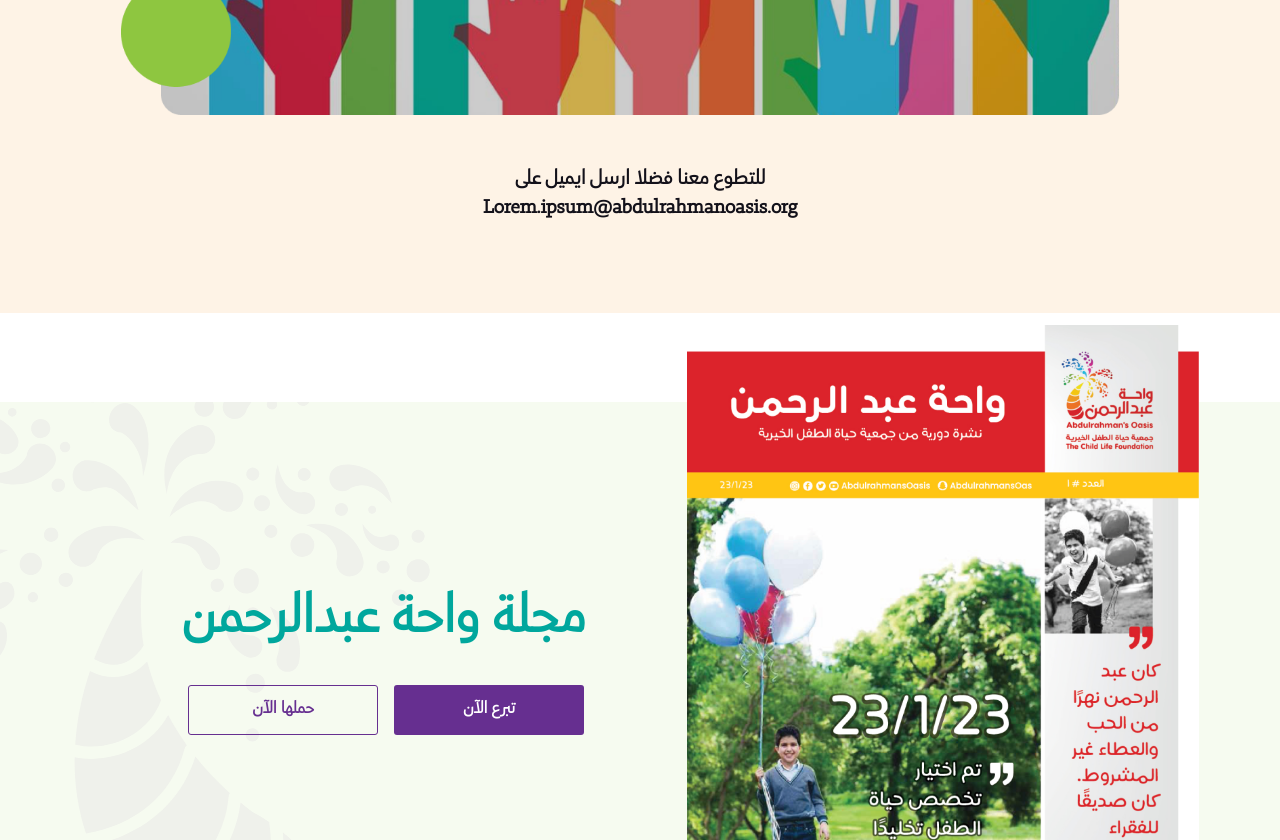
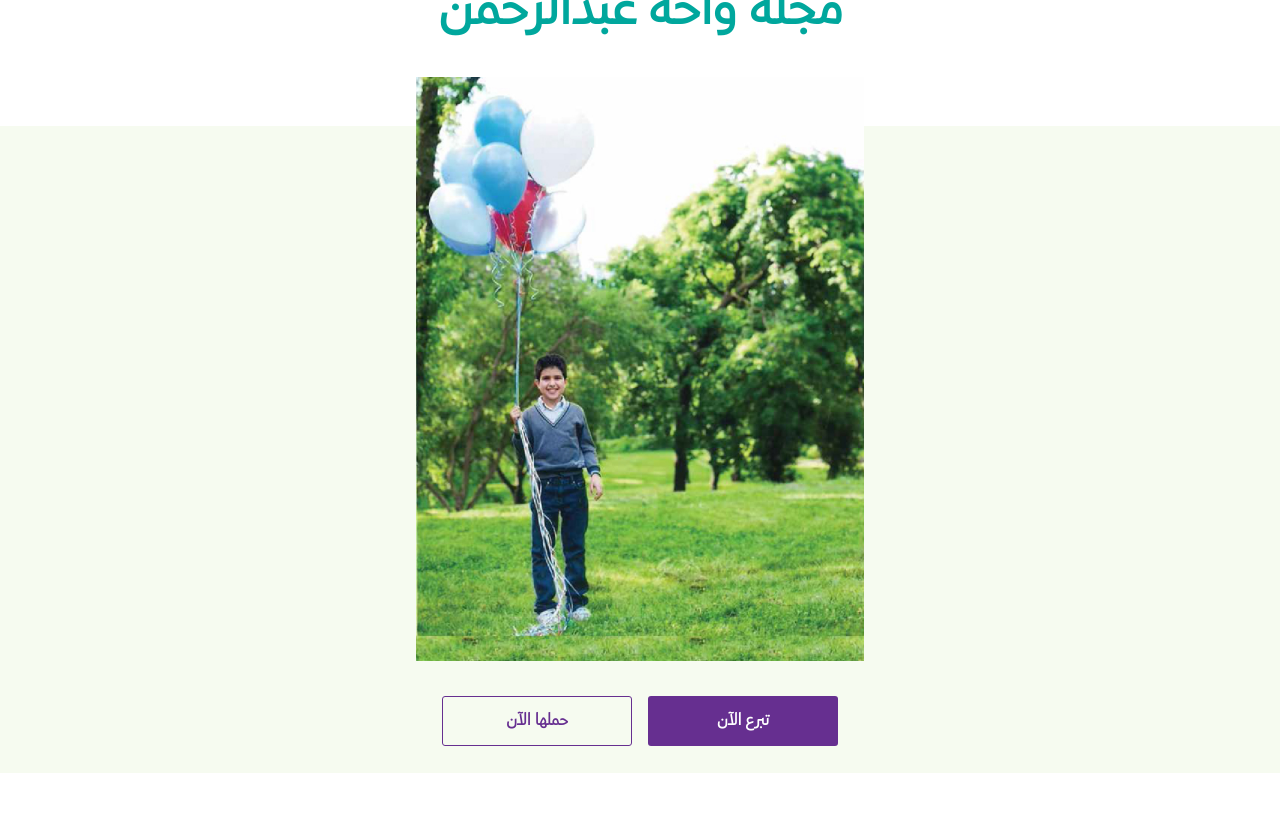
Before and after one commit to alqabbanikhaled/abdulrahmansOasis, a Next.js app in the folder Frontend/: page / in a window 1280 px wide. Shown: the part 1960-2800 px from the top of the page. Built offline with nearby package versions, Linux system fonts and the light colour scheme; a web font is replaced by a local one.

Commit message:
home volunteer & publication redesign

```diff
--- a/Frontend/src/components/home/Publication/Publication.js
+++ b/Frontend/src/components/home/Publication/Publication.js
@@ -8,7 +8,8 @@
 
 const Publication = () => {
   return (
-    <section className={cn(styles.section, "space-Y")}>
+    <>
+      {/* <section className={cn(styles.section, "space-Y")}>
         <div className={cn(styles.publicationImg)}>
           <img src="/publication.png" alt="publication" />
         </div>
@@ -25,7 +26,26 @@
             </div>
           </div>
         </div>
+      </section> */}
+      <section className={cn(styles.section, "space-Y")}>
+        <div className={cn(styles.container, "text-center")}>
+          <h1 className="color-green mb-2 space-X">مجلة واحة عبدالرحمن </h1>
+          <div className={cn(styles.imgButtonsCont, "bg-3")}>
+            <div className={cn(styles.publicationImg, "space-X pb-3")}>
+              <img src="/publication.jpg" alt="publication" />
+            </div>
+            <div className={cn(styles.buttons, "space-X pb-3")}>
+              <Button className="purple-bg color-white">تبرع الآن</Button>
+              <a href={"./AbdulrahmansOasis_Publication_1.pdf"} download>
+                <OutlinedButton className="color-purple border-purple">
+                  حملها الآن
+                </OutlinedButton>
+              </a>
+            </div>
+          </div>
+        </div>
       </section>
+    </>
   );
 };
 
--- a/Frontend/src/components/home/Publication/Publication.module.scss
+++ b/Frontend/src/components/home/Publication/Publication.module.scss
@@ -1,70 +1,104 @@
 @import "../../../styles/abstracts";
+// .section {
+//   position: relative;
+//   .publicationImg {
+//     position: absolute;
+//     top: 0;
+//     width: 40%;
+//     right: 6.3vw;
+//     height: 100%;
+//     img {
+//       width: 100%;
+//       height: 100%;
+//       object-fit: contain;
+//     }
+//   }
+//   .container {
+//     min-height: 40vw;
+//     display: flex;
+//     justify-content: flex-end;
+//     align-items: center;
+//     background-image: url("../../../assets/images/publication_bg_1.svg");
+//     background-size: contain;
+//     background-repeat: no-repeat;
+//     background-position: left center;
+
+//     .publicationText {
+//       width: 45%;
+
+//       .buttons {
+//         display: flex;
+//         gap: 16px;
+//       }
+//     }
+//   }
+
+//   @include medium-screen {
+//     margin-top: 18vw;
+//     min-height: 70vh;
+//     display: flex;
+//     flex-direction: column-reverse;
+//     background-image: url("../../../assets/images/publication_bg_1.svg");
+//     background-size: contain;
+//     background-repeat: no-repeat;
+//     background-position: left top;
+//     background-color: var(--bg-3);
+//     .publicationImg {
+//       position: static;
+//       // top: 30%;
+//       width: 100%;
+//       height: 100%;
+//       padding-inline: 6.3vw;
+//       img {
+//         object-fit: contain;
+//       }
+//     }
+//     .container {
+//       justify-content: center;
+//       align-items: flex-start;
+//       background: none;
+
+//       .publicationText {
+//         width: fit-content;
+//         text-align: center;
+//         .buttons {
+//           justify-content: center;
+//         }
+//       }
+//     }
+//   }
+// }
+
 .section {
-  position: relative;
-  .publicationImg {
-    position: absolute;
-    top: 0;
-    width: 40%;
-    right: 6.3vw;
-    height: 100%;
-    img {
+  h1 {
+  }
+  .imgButtonsCont {
+    background-clip: content-box;
+    padding-top: 3.8vw;
+    .publicationImg {
       width: 100%;
-      height: 100%;
-      object-fit: contain;
-    }
-  }
-  .container {
-    min-height: 40vw;
-    display: flex;
-    justify-content: flex-end;
-    align-items: center;
-    background-image: url("../../../assets/images/publication_bg_1.svg");
-    background-size: contain;
-    background-repeat: no-repeat;
-    background-position: left center;
+      img {
+        margin-top: -3.8vw;
+        width: 40%;
+        height: 100%;
+        object-fit: contain;
 
-    .publicationText {
-      width: 45%;
+        @include extra-large-screen {
+          width: 60%;
+        }
 
-      .buttons {
-        display: flex;
-        gap: 16px;
-      }
-    }
-  }
-
-  @include medium-screen {
-    margin-top: 18vw;
-    min-height: 70vh;
-    display: flex;
-    flex-direction: column-reverse;
-    background-image: url("../../../assets/images/publication_bg_1.svg");
-    background-size: contain;
-    background-repeat: no-repeat;
-    background-position: left top;
-    background-color: var(--bg-3);
-    .publicationImg {
-      position: static;
-      // top: 30%;
-      width: 100%;
-      height: 100%;
-      padding-inline: 6.3vw;
-      img {
-        object-fit: contain;
-      }
-    }
-    .container {
-      justify-content: center;
-      align-items: flex-start;
-      background: none;
-
-      .publicationText {
-        width: fit-content;
-        text-align: center;
-        .buttons {
-          justify-content: center;
+        @include large-screen {
+          width: 80%;
+        }
+        @include small-screen {
+          width: 100%;
         }
       }
     }
+    .buttons {
+      justify-content: center;
+      display: flex;
+      gap: 16px;
+    }
   }
 }
--- a/Frontend/src/components/home/Volunteer/Volunteer.js
+++ b/Frontend/src/components/home/Volunteer/Volunteer.js
@@ -4,16 +4,20 @@
 
 const Volunteer = () => {
   return (
-    <section className={cn(styles.section, "space-X space-Y bg-2")}>
+    <section className={cn(styles.section, "space-Y")}>
       <div className={cn(styles.container)}>
-        <h2 className="color-orange mb-2">خير الناس أنفعهم للناس</h2>
-        <div className={styles.VolunteerImg}>
-          <img src="/volunteer.png" alt="" />
+        <h1 className="color-blue mb-2 text-center space-X">
+          ”خير الناس أنفعهم للناس“
+        </h1>
+        <div className={styles.volunteerImg}>
+          <img src="/volunteer.jpg" alt="" />
         </div>
-        <p className="paragraph4-size text-center font-weight-medium color-black mt-4">
-          للتطوع معنا فضلا ارسل ايميل على <br />
-          Lorem.ipsum@abdulrahmanoasis.org
-        </p>
+        <div className={cn(styles.volunteerText, "space-X")}>
+          <p className="paragraph4-size text-center font-weight-medium color-blue mt-4">
+            للتطوع معنا فضلا ارسل ايميل على <br />
+            volunteers@abdulrahmanoasis.org
+          </p>
+        </div>
       </div>
     </section>
   );
--- a/Frontend/src/components/home/Volunteer/Volunteer.module.scss
+++ b/Frontend/src/components/home/Volunteer/Volunteer.module.scss
@@ -1,11 +1,14 @@
 .section {
+  // height: 100vh;
   .container {
-    display: flex;
+    // display: flex;
     flex-direction: column;
     align-items: center;
 
-    .VolunteerImg {
+    .volunteerImg {
       width: 100%;
+      // height: 60vh;
+      height: fit-content;
       img {
         width: 100%;
         height: 100%;
--- a/Frontend/src/pages/index.js
+++ b/Frontend/src/pages/index.js
@@ -46,9 +46,9 @@
       <Header />
       <main id="main">
         <Who />
-        <Donate />
         <Volunteer />
         <Publication />
+        <Donate />
         <Calender />
       </main>
       <Footer />
--- a/Frontend/src/styles/globals.scss
+++ b/Frontend/src/styles/globals.scss
@@ -27,6 +27,7 @@
   --orange-light: #fef3e6;
   --yellow: #ffc612;
   --pink: #ee2d7b;
+  --blue: #32c4ed;
   --bg-1: #f3ecf9;
   --bg-2: #fef3e6;
   --bg-3: #f6fbf0;
@@ -131,6 +132,10 @@
       padding-bottom: 2vw;
     }
 
+    .pb-3 {
+      padding-bottom: 4.5vw; //30px
+    }
+
     .pt-2 {
       padding-top: 3.6vw;
     }
@@ -180,6 +185,10 @@
 
     .p-3 {
       padding: 6vw;
+    }
+
+    .pb-3 {
+      padding-bottom: 6vw; //30px
     }
   }
 }
@@ -276,6 +285,10 @@
   background-color: var(--pink) !important;
 }
 
+.blue-bg {
+  background-color: var(--blue) !important;
+}
+
 .bg-1 {
   background-color: var(--bg-1);
 }
@@ -344,6 +357,10 @@
   color: var(--pink);
 }
 
+.color-blue {
+  color: var(--blue);
+}
+
 .border-red {
   border-color: var(--red);
 }
@@ -386,6 +403,10 @@
 
 .border-pink {
   border-color: var(--pink);
+}
+
+.border-blue {
+  border-color: var(--blue);
 }
 
 .font-weight-normal {
```
Also changed, not shown: Frontend/public/publication.jpg (added), Frontend/public/volunteer.jpg (added). Lines whose indentation alone changed are shown as unchanged.
